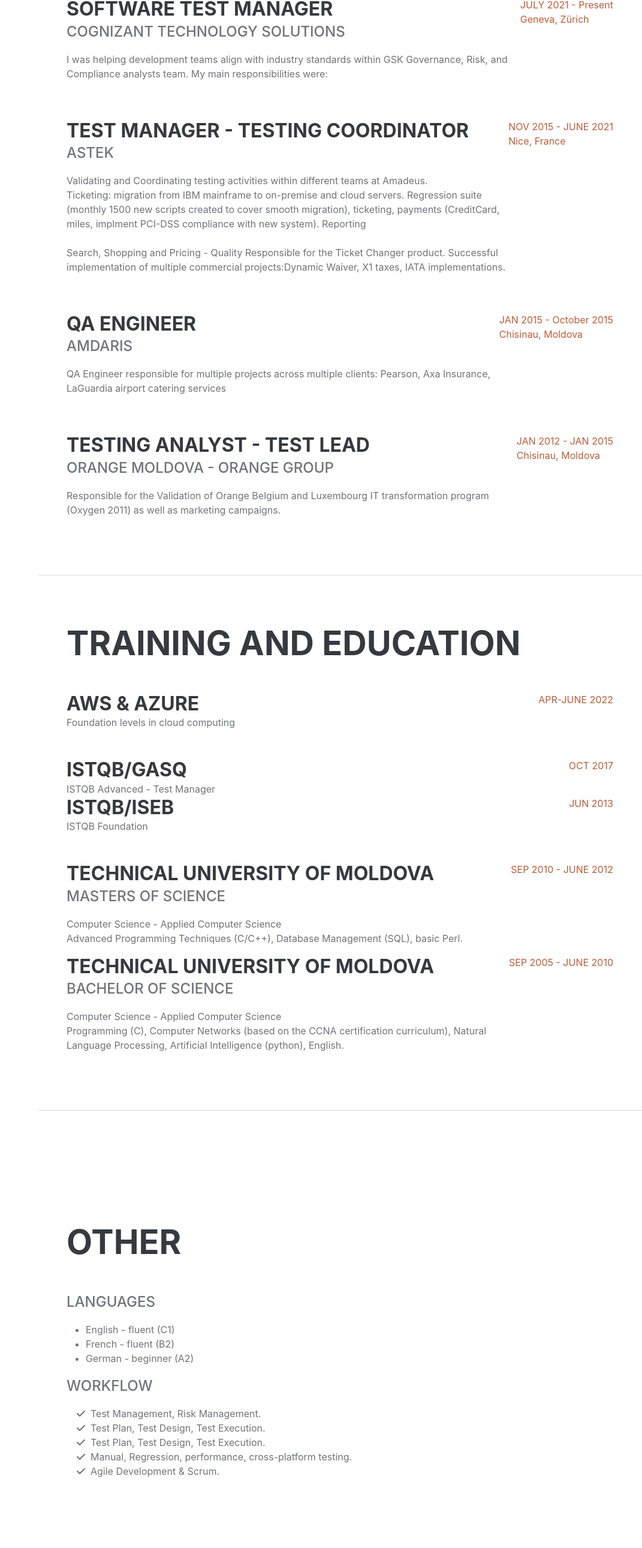
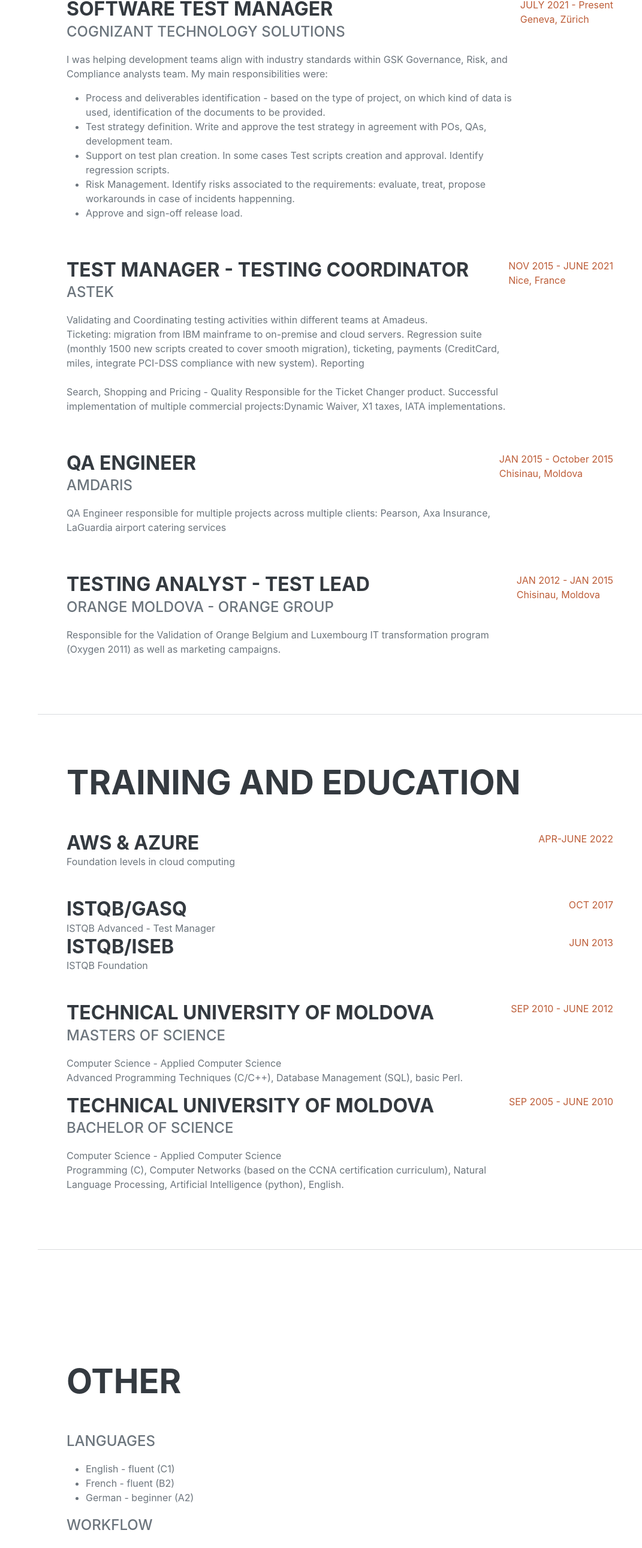
Before and after one commit to emunteanu/emunteanu.github.io, a plain HTML site: page index.html in a window 1280 px wide. Shown: the part 1000-3580 px from the top of the page at 60% size, without its empty margins (209-1280 px from the left). Drawn offline with nearby package versions, Linux system fonts and the light colour scheme; a web font is replaced by a local one.

Commit message:
Update experience

```diff
--- a/index.html
+++ b/index.html
@@ -19,7 +19,7 @@
         <!-- Navigation-->
         <nav class="navbar navbar-expand-lg navbar-dark bg-primary fixed-top" id="sideNav">
             <a class="navbar-brand js-scroll-trigger" href="#page-top">
-                <span class="d-block d-lg-none">EUgeniu MUNTEANU</span>
+                <span class="d-block d-lg-none">Eugeniu MUNTEANU</span>
                 <span class="d-none d-lg-block"><img class="img-fluid img-profile rounded-circle mx-auto mb-2" src="assets/img/OIG4.jpeg" alt="..." /></span>
             </a>
             <button class="navbar-toggler" type="button" data-bs-toggle="collapse" data-bs-target="#navbarResponsive" aria-controls="navbarResponsive" aria-expanded="false" aria-label="Toggle navigation"><span class="navbar-toggler-icon"></span></button>
@@ -65,7 +65,16 @@
                         <div class="flex-grow-1">
                             <h3 class="mb-0">Software Test Manager</h3>
                             <div class="subheading mb-3">Cognizant Technology Solutions</div>
-                            <p>I was helping development teams align with industry standards within GSK Governance, Risk, and Compliance analysts team. My main responsibilities were: </p>
+                            <p>I was helping development teams align with industry standards within GSK Governance, Risk, and Compliance analysts team. My main responsibilities were:
+                                <ul>
+                                    <li> Process and deliverables identification - based on the type of project, on which kind of data is used, identification of the documents to be provided.</li>
+                                    <li> Test strategy definition. Write and approve the test strategy in agreement with POs, QAs, development team.</li>
+                                    <li> Support on test plan creation. In some cases Test scripts creation and approval. Identify regression scripts.</li>
+                                    <li> Risk Management. Identify risks associated to the requirements: evaluate, treat, propose workarounds in case of incidents happenning.</li>
+                                    <li> Approve and sign-off release load.</li>
+                                </ul>
+
+                            </p>
                         </div>
                         <div class="flex-shrink-0"><span class="text-primary">JULY 2021 - Present
 						<br>     Geneva, Zürich</br></span></div>
@@ -76,7 +85,7 @@
                             <div class="subheading mb-3">Astek</div>
                             <p>Validating and Coordinating testing activities within different teams at Amadeus.
                                 <br>
-                                    Ticketing: migration from IBM mainframe to on-premise and cloud servers. Regression suite (monthly 1500 new scripts created to cover smooth migration), ticketing, payments (CreditCard, miles, implment PCI-DSS compliance with new system). Reporting
+                                    Ticketing: migration from IBM mainframe to on-premise and cloud servers. Regression suite (monthly 1500 new scripts created to cover smooth migration), ticketing, payments (CreditCard, miles, integrate PCI-DSS compliance with new system). Reporting
                                 </br>
 								<br>
 								Search, Shopping and Pricing - Quality Responsible for the Ticket Changer product. Successful implementation of multiple commercial projects:Dynamic Waiver, X1 taxes, IATA implementations.
@@ -179,7 +188,7 @@
                         </li>
                         <li>
                             <span class="fa-li"><i class="fas fa-check"></i></span>
-                            Test Plan, Test Design, Test Execution.
+                            Defect Management, Reporting.
                         </li>
                         <li>
                             <span class="fa-li"><i class="fas fa-check"></i></span>
```
